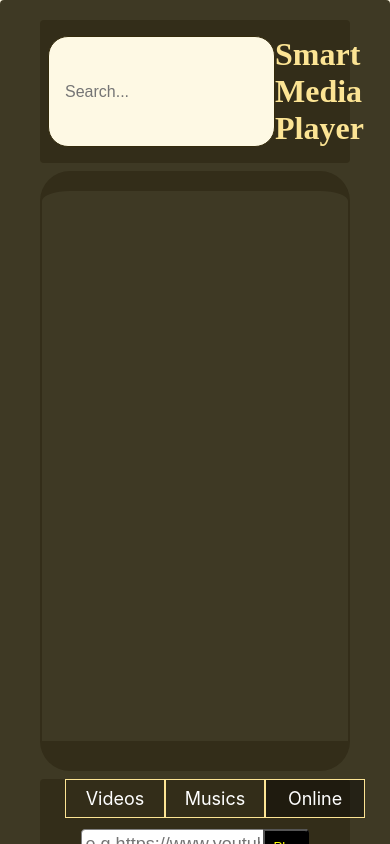
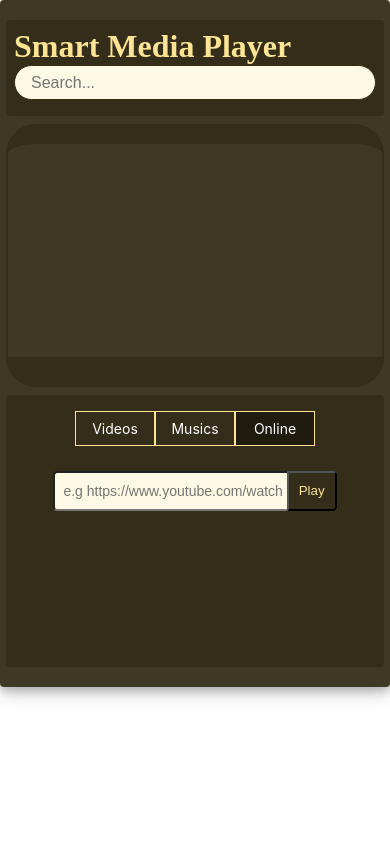
Before and after one commit to fir0j/Music-player-react-redux, a React (Create React App) app: page / in a window 390 px wide. Both pictures are taken after a click on the tab "Online". Shown: the top 844 px of the page. Built offline with nearby package versions, Linux system fonts and the light colour scheme.

Commit message:
made it responsive

```diff
--- a/src/components/Button.js
+++ b/src/components/Button.js
@@ -4,8 +4,8 @@ const UploadButton = styled.button`
   display: inline-block;
   color: smokewhite;
   font-size: 2em;
-  margin: $({props}=> props.margin || 2em);
-  padding: $({props}) => props.padding || 0.5em 2em;
+  // margin: $({props}=> props.margin || 2em);
+  // padding: $({props}) => props.padding || 0.5em 2em;
   border: 4px solid rgb(62, 57, 36);
   border-radius: 50%;
   position: absolute;
@@ -26,6 +26,27 @@ const ControlButton = styled.button`
   padding: 4px 8px;
   font-family: cursive;
   font-weight: bold;
+  z-index: 1;
+  @media screen and (max-width: 480px) {
+    padding: 2px 4px;
+    font-size: 1rem;
+  }
 `;
 
-export { UploadButton, ControlButton };
+const PlayButton = styled.button`
+  min-height: 40px;
+  min-width: 50px;
+  display: inline-block;
+  margin: 0px;
+  padding: 8px;
+  border-radius: 0px;
+  border-top-right-radius: 4px;
+  border-bottom-right-radius: 4px;
+  background-color: rgb(51, 45, 25);
+  color: rgb(252, 228, 148);
+  cursor: pointer;
+  position: absolute;
+  margin-left: -50px;
+`;
+
+export { UploadButton, ControlButton, PlayButton };
--- a/src/components/Search.js
+++ b/src/components/Search.js
@@ -2,7 +2,7 @@ import styled from "styled-components";
 
 const Search = styled.input.attrs((props) => ({
   // we can define static props
-  type: "text",
+  type: "search",
   placeholder: "Search...",
 
   // or we can define dynamic ones
@@ -15,8 +15,13 @@ const Search = styled.input.attrs((props) => ({
   width: 100%;
   padding: 2px;
   padding-left: 1rem;
-  width: 720px;
+  height: 35px;
+  max-width: 500px;
   background: rgb(254, 249, 228);
+  &:focus {
+    border-color: rgb(52, 43, 12);
+    outline: 1px solid rgb(252, 228, 148);
+  }
 `;
 
 export default Search;
--- a/src/components/Tabs.js
+++ b/src/components/Tabs.js
@@ -4,11 +4,15 @@ import { Tabs, TabList, Tab, TabPanel } from "react-tabs";
 const STabs = styled(Tabs)`
   font-family: BlinkMacSystemFont, "Segoe UI", sans-serif;
   font-size: 18px;
+  @media screen and (max-width: 480px) {
+    font-size: 14px;
+  }
 `;
 
 const STabList = styled(TabList)`
   list-style-type: none;
-  margin: 0px;
+  margin-top: 16px;
+  padding: 0px;
   display: flex;
   justify-content: center;
 `;
@@ -27,6 +31,10 @@ const STab = styled(Tab)`
     z-index: 10;
     background: rgba(0, 0, 0, 0.4);
   }
+
+  @media screen and (max-width: 480px) {
+    min-width: 80px;
+  }
 `;
 STab.tabsRole = "Tab";
 
--- a/src/features/Player/Player.js
+++ b/src/features/Player/Player.js
@@ -18,7 +18,11 @@ import {
   setLoop,
 } from "./playerSlice";
 import { STabs, STabList, STab, STabPanel } from "../../components/Tabs";
-import { ControlButton, UploadButton } from "../../components/Button";
+import {
+  ControlButton,
+  PlayButton,
+  UploadButton,
+} from "../../components/Button";
 import ListItem from "../../components/ListItem";
 import Search from "../../components/Search";
 import "../Player/style.css";
@@ -122,12 +126,7 @@ function Player() {
     <UploadButton>
       <label
         style={{
-          display: "inline-block",
-          height: "100%",
-          width: "100%",
-          borderRadius: "50%",
           cursor: "pointer",
-          textAlign: "center",
         }}
         htmlFor="file-upload"
       >
@@ -159,40 +158,24 @@ function Player() {
         }}
       >
         <input
+          className="play-button"
           style={{
             borderRadius: "4px",
             display: "inline-block",
-            color: "grey",
+            color: "rgb(52, 43, 12)",
             fontSize: "1em",
-            border: "1px solid",
             width: "100%",
             padding: "4px",
-            paddingLeft: "4px",
-            paddingRight: "48px",
+            paddingLeft: "8px",
+            paddingRight: "52px",
             maxWidth: "1080px",
-            // outline: "1px solid red",
+            minHeight: "40px",
+            backgroundColor: "rgb(254, 249, 228)",
           }}
           placeholder="e.g https://www.youtube.com/watch?v=g8LEktKv9hs"
           onChange={(e) => (urlRef.current = e.target.value)}
         />
-        <button
-          style={{
-            height: "32px",
-            display: "inline-block",
-            margin: 0,
-            padding: 8,
-            borderRadius: 0,
-            borderTopRightRadius: "4px",
-            borderBottomRightRadius: "4px",
-            backgroundColor: "black",
-            color: "yellow",
-            cursor: "pointer",
-            position: "absolute",
-            marginLeft: -46,
-          }}
-        >
-          Play
-        </button>
+        <PlayButton>Play</PlayButton>
       </form>
     </div>
   );
@@ -200,26 +183,28 @@ function Player() {
   return (
     <div style={{ display: "flex", justifyContent: "center" }}>
       <div
+        className="second-inner-wrapper"
         style={{
           width: "100%",
           maxWidth: "1080px",
           backgroundColor: "rgb(62, 57, 36)",
-          padding: "20px 40px 20px 40px",
           borderRadius: "4px",
+          boxShadow:
+            "0 4px 8px 0 rgba(0, 0, 0, 0.2), 0 6px 20px 0 rgba(0, 0, 0, 0.19)",
         }}
       >
         <div
           style={{
-            display: "flex",
+            display: "block",
             justifyContent: "space-around",
             alignContent: "center",
             backgroundColor: "rgb(51, 45, 25)",
-            padding: "16px 8px",
+            borderRadius: "4px",
+            padding: "8px 8px",
+            paddingBottom: "16px",
             marginBottom: "8px",
-            borderRadius: "4px",
           }}
         >
-          <Search />
           <div
             style={{
               color: "rgb(252, 228, 148)",
@@ -230,8 +215,10 @@ function Player() {
           >
             Smart Media Player
           </div>
+          <Search />
         </div>
         <div
+          className="player-wrapper"
           style={{
             border: "2px solid ",
             borderBottom: "30px solid ",
@@ -240,7 +227,6 @@ function Player() {
             borderColor: "rgb(51, 45, 25)",
             position: "relative",
             width: "100%",
-            minHeight: "600px",
           }}
           onMouseOver={() => {
             if (!hovering) dispatch(setHovering(true));
@@ -263,20 +249,7 @@ function Player() {
               color: "rgb(252, 228, 148)",
             }}
           >
-            <ControlButton
-              style={{
-                border: "1px solid rgb(252, 228, 148)",
-                color: "rgb(252, 228, 148)",
-                background: "none",
-                fontSize: "1.5rem",
-                borderRadius: "4px",
-                cursor: "pointer",
-                padding: "4px 8px",
-                fontFamily: "cursive",
-                fontWeight: "bold",
-              }}
-              onClick={(e) => handleNext(e, -1)}
-            >
+            <ControlButton onClick={(e) => handleNext(e, -1)}>
               Prev
             </ControlButton>
             <ControlButton className="control-button" onClick={handleLoop}>
--- a/src/features/Player/style.css
+++ b/src/features/Player/style.css
@@ -1,3 +1,30 @@
+.player-wrapper {
+  position: relative;
+  padding-top: 56.25%; /* Player ratio: 100 / (1280 / 720) */
+}
+
+.react-player {
+  position: absolute;
+  top: 0;
+  left: 0;
+}
+
 .react-player > div {
   position: absolute;
 }
+
+.second-inner-wrapper {
+  padding: 20px 40px 20px 40px;
+}
+
+.play-button:focus {
+  border: 1px solid rgb(52, 43, 12);
+  outline: 1px solid rgb(252, 228, 148);
+}
+
+@media screen and (max-width: 480px) {
+  .second-inner-wrapper {
+    padding-left: 6px;
+    padding-right: 6px;
+  }
+}
```
